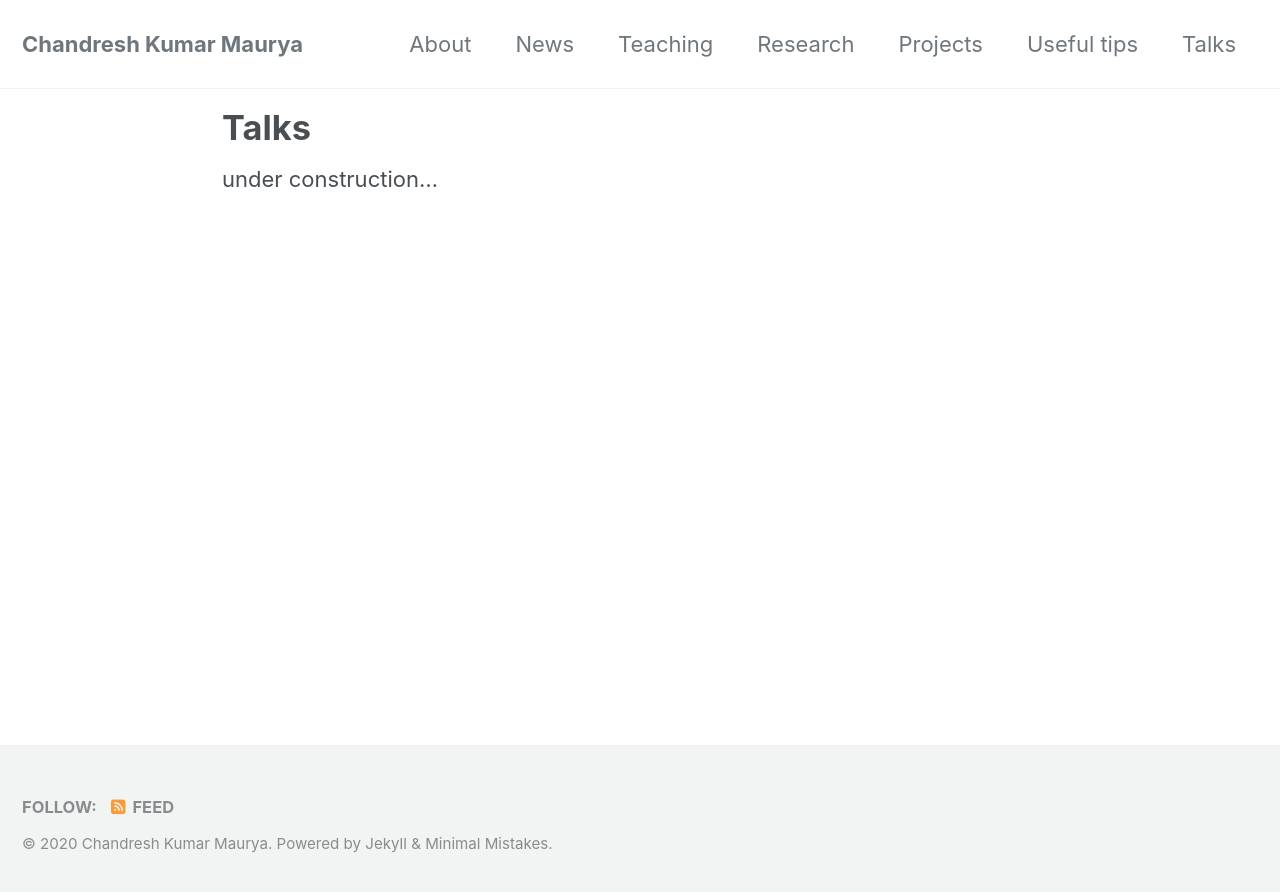
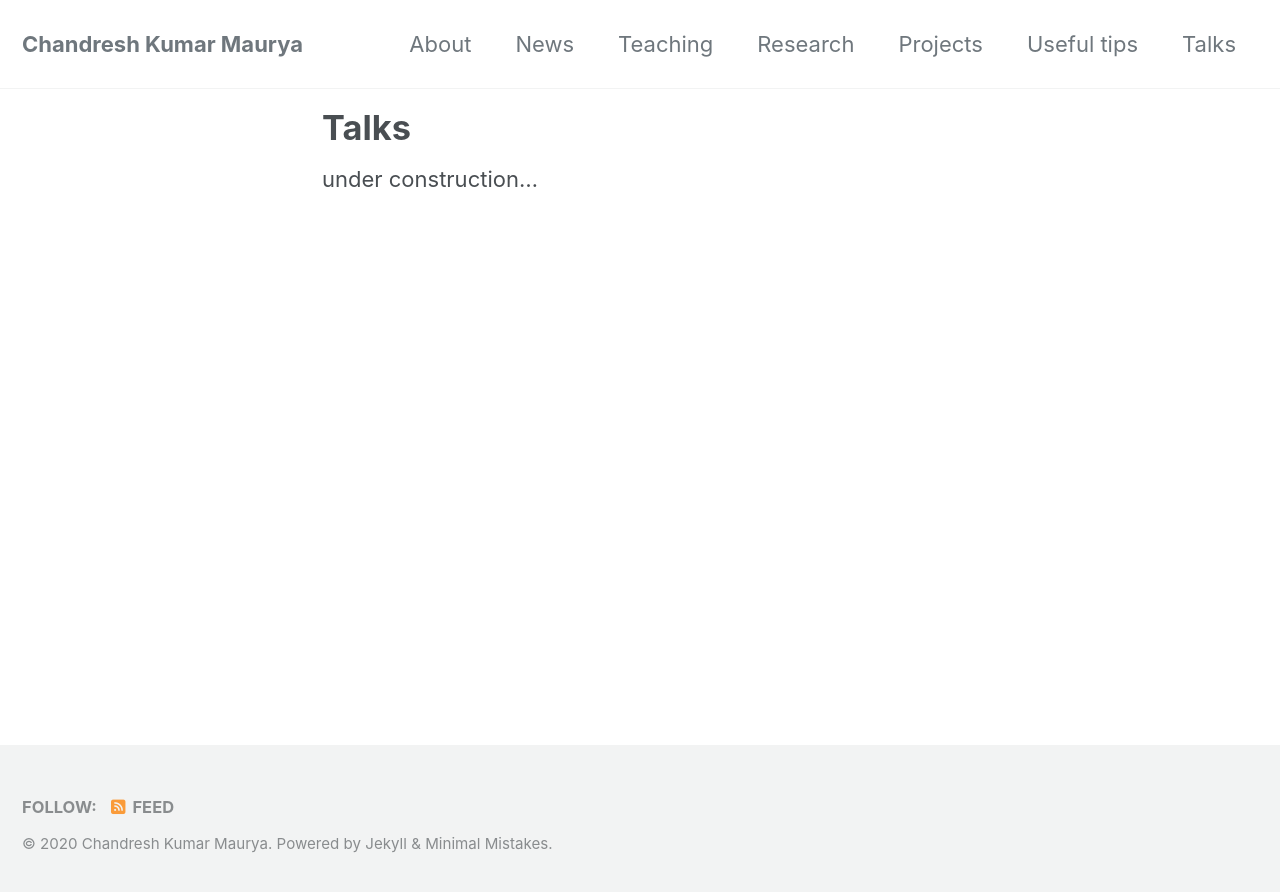
Before and after one commit to chandreshiit/oldsite, a Jekyll site: the page built from _pages/talk.md, in a window 1280 px wide. Shown: the top 892 px of the page. Built offline with Jekyll 4.4.1, drawn with Linux system fonts in a browser that asks for light colours; cached includes are drawn as plain includes; nearby versions of some CDN libraries.

Commit message:
added lect 13

```diff
--- a/_sass/minimal-mistakes/_page.scss
+++ b/_sass/minimal-mistakes/_page.scss
@@ -27,7 +27,7 @@
   }
 
   @include breakpoint($x-large) {
-  /*  width: calc(100% - #{$right-sidebar-width});*/
+    width: calc(100% - #{$right-sidebar-width});
     padding-right: $right-sidebar-width;
   }
 
```
